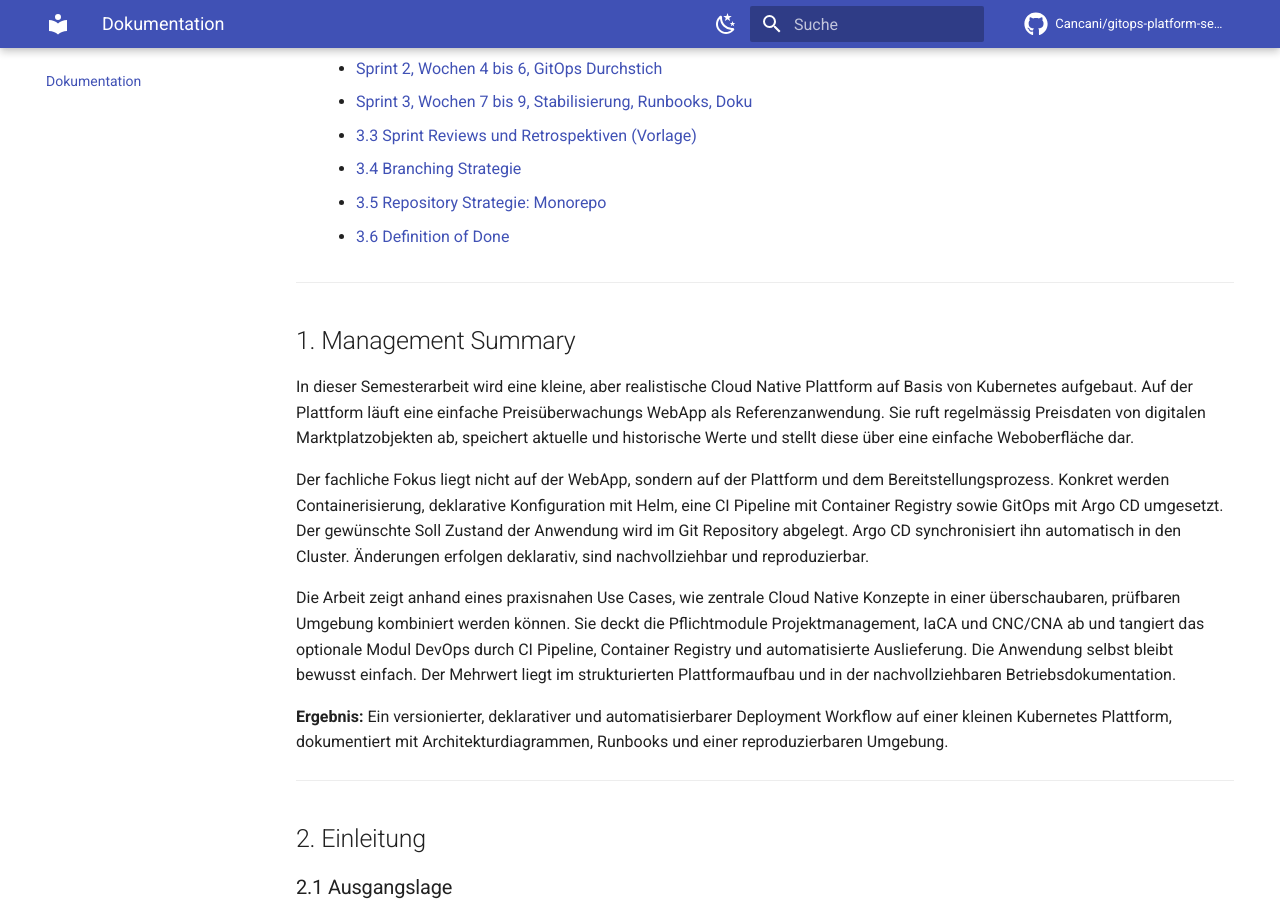
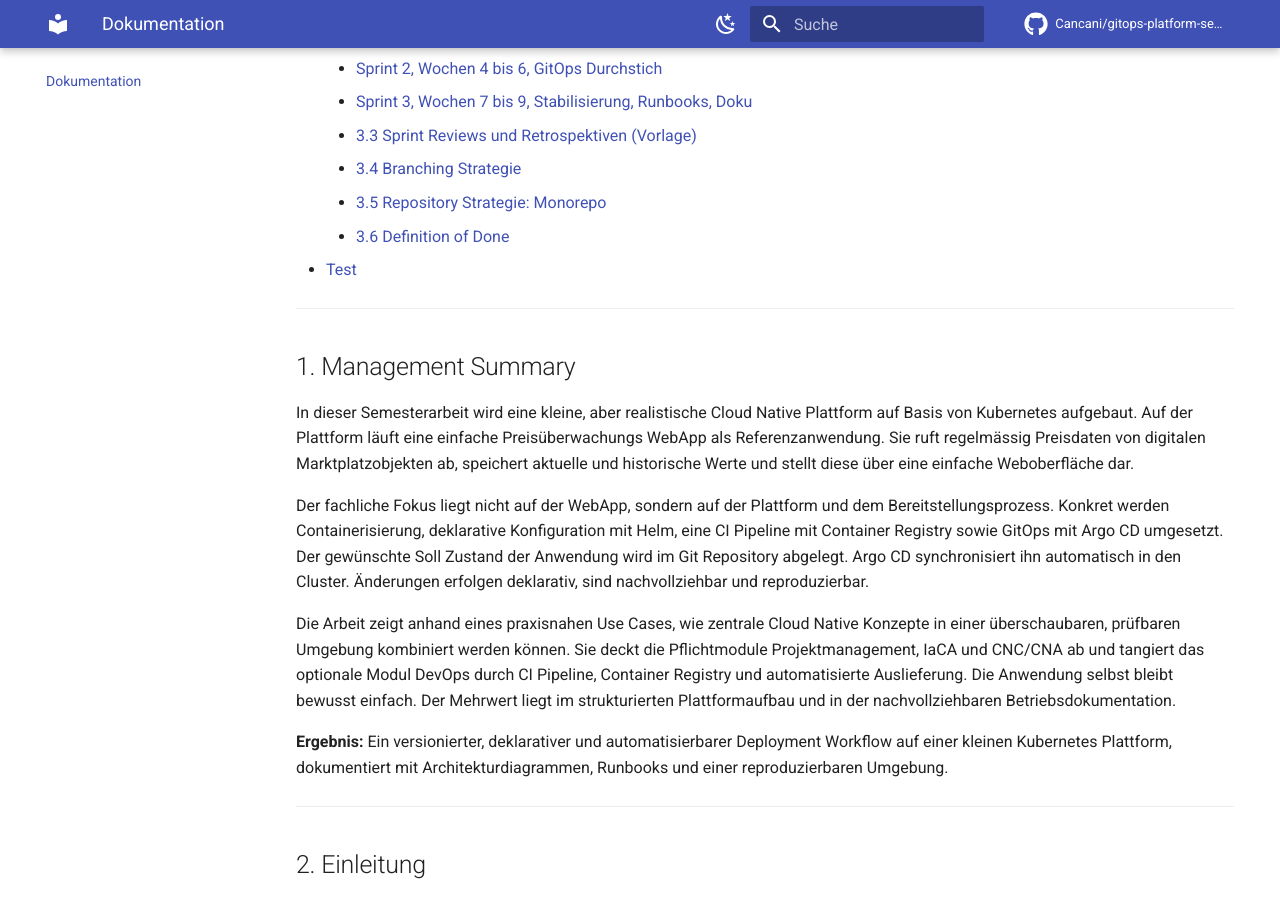
Before and after one commit to Cancani/gitops-platform-semesterarbeit5, an MkDocs documentation site: the page built from docs/dokumentation.md, in a window 1280 px wide and 900 px high, scrolled down 2163 px. Built offline with MkDocs 1.6.1 and Material for MkDocs 9.7.7, drawn with Linux system fonts in a browser that asks for light colours; comment, search, counter and statistics services are not loaded.

Commit message:
edited docs/ file for pages deployment (#54)
* push test.md for pr

* chore: test datei wieder entfernt

* ci: trigger deploy-docs

* ci: second test for pages deployment

```diff
--- a/docs/dokumentation.md
+++ b/docs/dokumentation.md
@@ -55,6 +55,7 @@
     - [3.4 Branching Strategie](#34-branching-strategie)
     - [3.5 Repository Strategie: Monorepo](#35-repository-strategie-monorepo)
     - [3.6 Definition of Done](#36-definition-of-done)
+- [Test](#test)
 
 ---
 
@@ -279,3 +280,5 @@
 6. wo zutreffend, Argo CD die Application im Status `Synced, Healthy` zeigt.
 
 ---
+
+# Test
```
